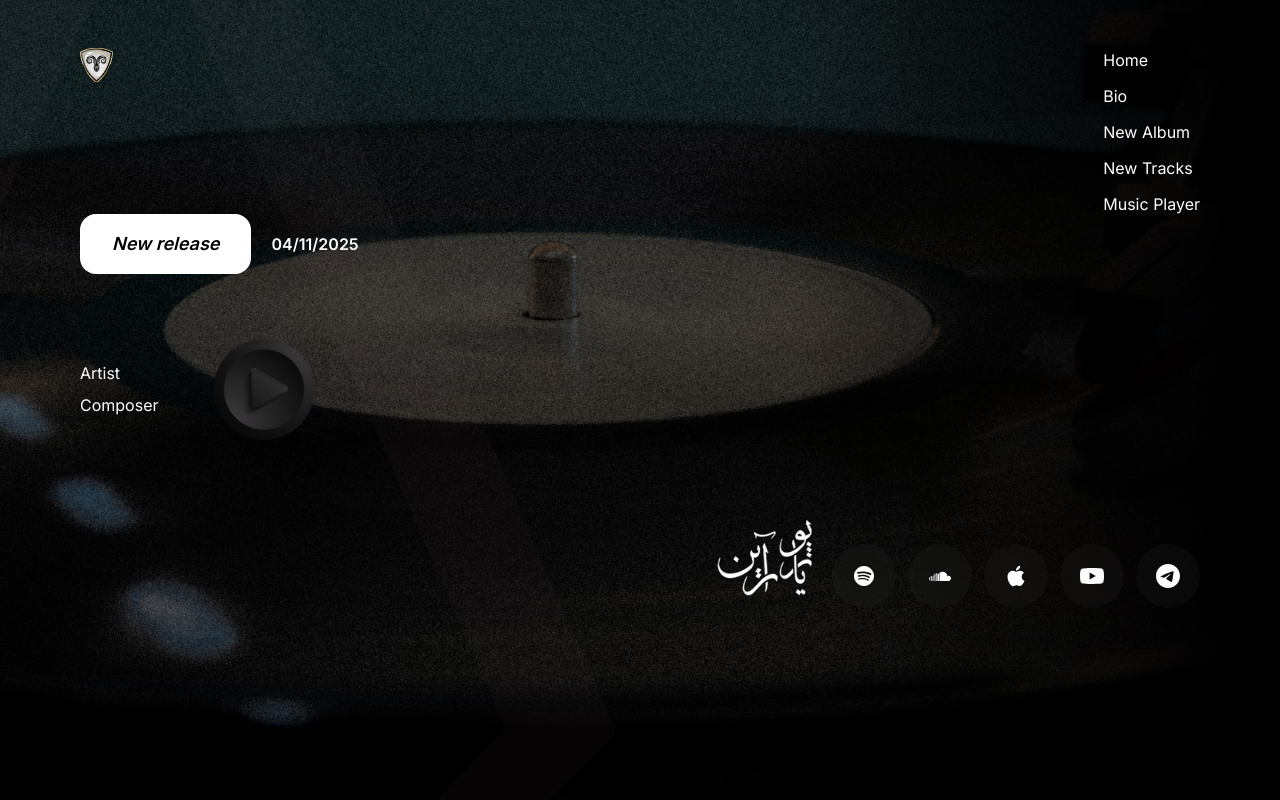
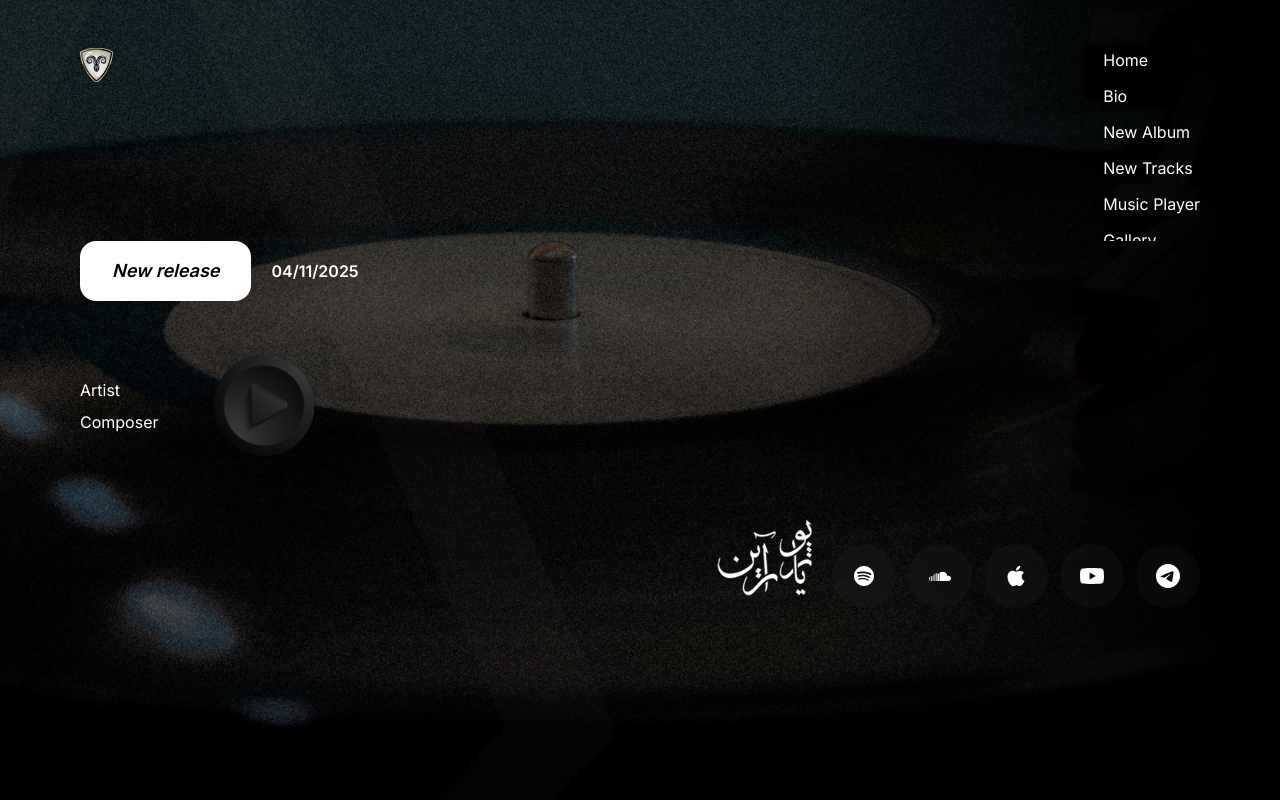
Before and after one commit to MiladDevarts/ahir-yousefi, a Next.js app: page / in a window 1280 px wide. Shown: the top 800 px of the page. Built offline with nearby package versions, Linux system fonts and the light colour scheme; a web font is replaced by a local one.

Commit message:
fix: header

```diff
--- a/components/Layout/Header/index.tsx
+++ b/components/Layout/Header/index.tsx
@@ -5,7 +5,7 @@ const Header = () => {
   return (
     <>
       <header
-        className="hidden lg:flex flex-col w-full max-h-[1000px] h-screen bg-no-repeat bg-center bg-cover pb-48"
+        className="hidden lg:flex flex-col w-full max-h-[1000px] h-screen bg-no-repeat bg-center bg-cover lg:pb-48"
         style={{ backgroundImage: `url('/images/header/background.jpg')` }}
       >
         <Navigation />
@@ -13,7 +13,7 @@ const Header = () => {
       </header>
 
       <header
-        className="flex lg:hidden flex-col w-full max-h-[120vh] bg-no-repeat bg-[10%_50%] bg-[size:240%_100%] pb-48"
+        className="flex lg:hidden flex-col w-full max-h-[1000px] h-screen bg-no-repeat bg-[10%_50%] bg-[size:240%_100%] pb-12 lg:pb-48"
         style={{ backgroundImage: `url('/images/header/background.jpg')` }}
       >
         <Navigation />
--- a/components/Sections/Hero/index.tsx
+++ b/components/Sections/Hero/index.tsx
@@ -34,7 +34,7 @@ const Hero = () => {
   }, []);
 
   return (
-    <section className="container h-screen flex flex-col justify-between">
+    <section className="container h-full flex flex-col justify-between lg:justify-normal">
       <div className="flex items-center gap-x-5 mt-10 lg:mt-0">
         <span className="rounded-lg lg:rounded-2xl py-2 lg:py-4 px-4 lg:px-8 lg:text-lg bg-white text-black font-semibold italic">
           New release
@@ -44,7 +44,7 @@ const Hero = () => {
         </span>
       </div>
 
-      <div className="hidden lg:flex gap-14 items-center">
+      <div className="hidden lg:flex gap-14 items-center lg:mt-auto lg:mb-12">
         <ul className="leading-8 ">
           <li>Artist</li>
           <li>Composer</li>
```
